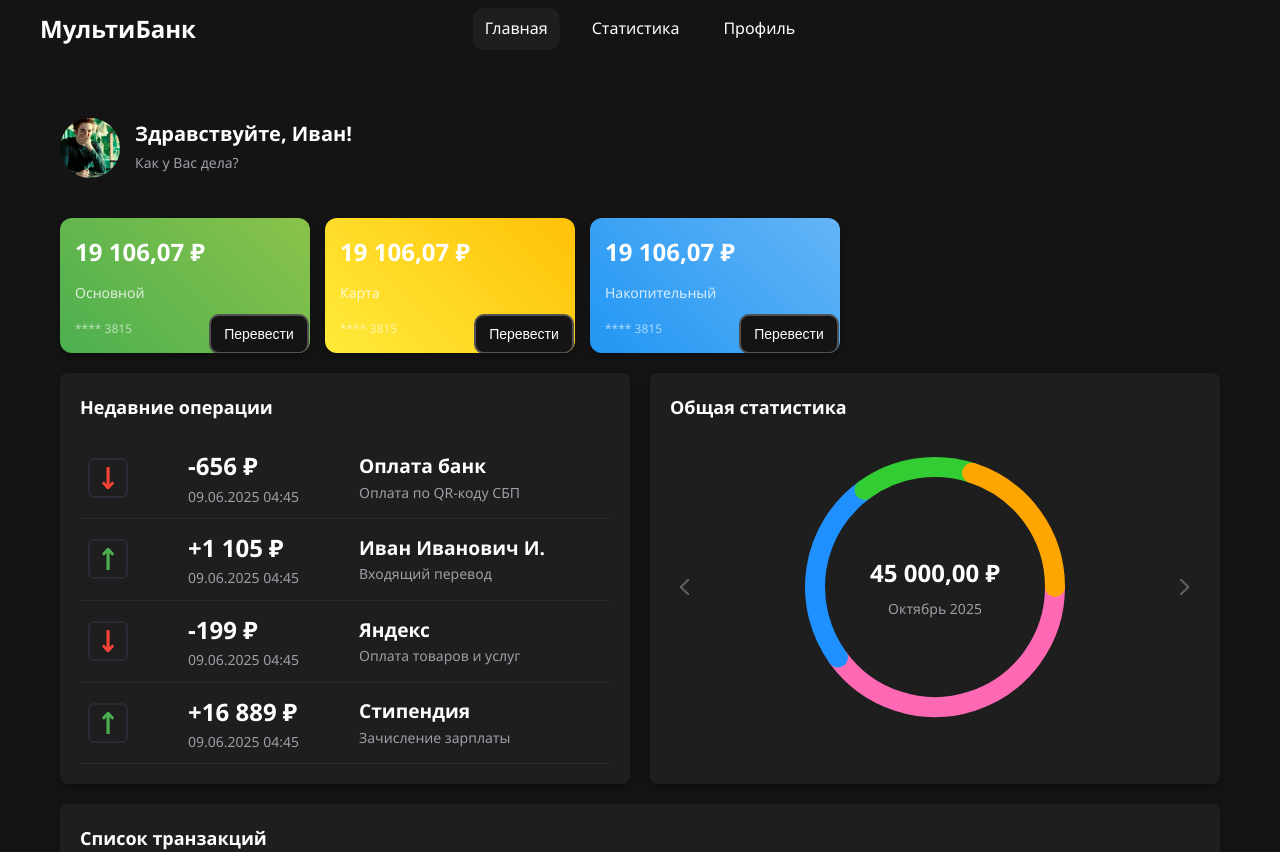
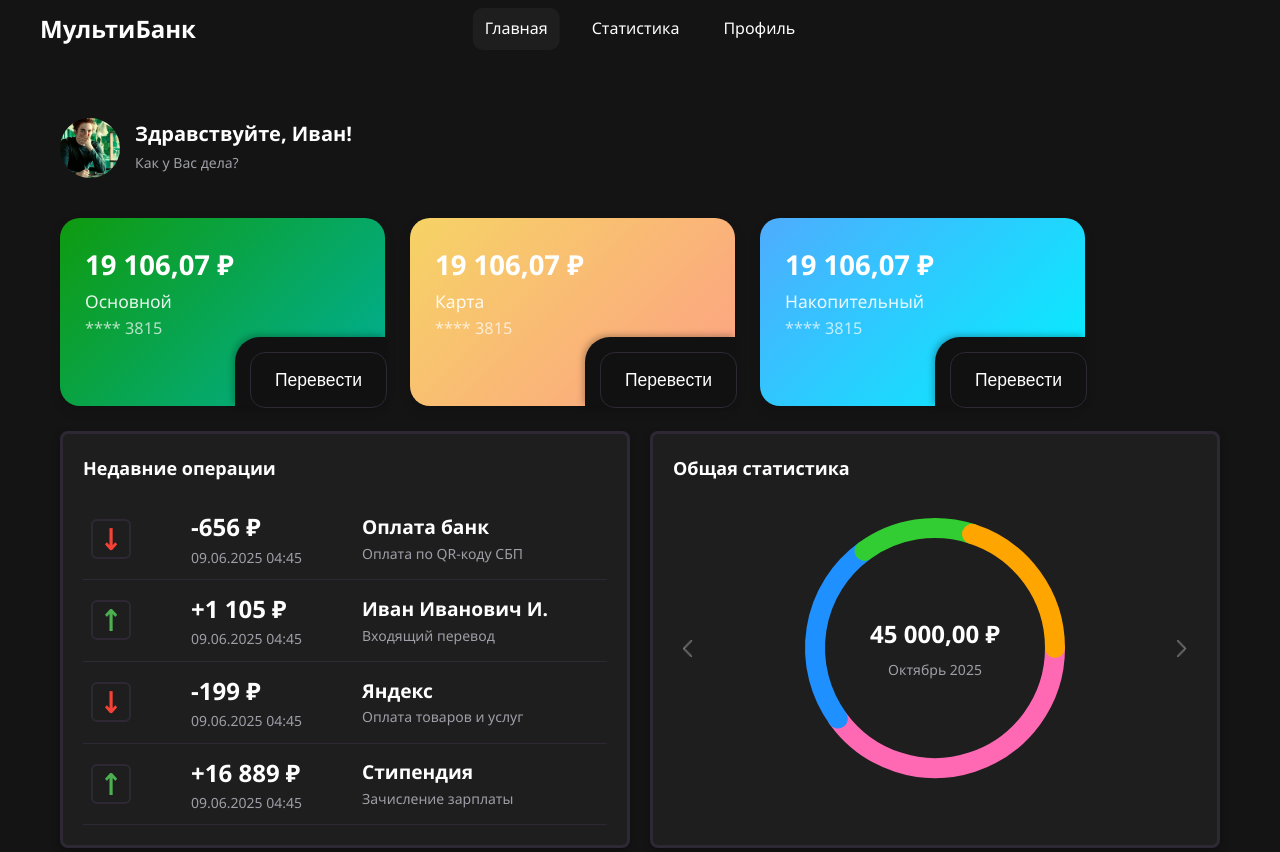
Before and after one commit to 1nastya3425/AlienBank, a React (Vite) app in the folder frontend/: page / in a window 1280 px wide. Shown: the top 852 px of the page. Built offline with nearby package versions, Linux system fonts and the light colour scheme.

Commit message:
главная, секция прокрутки карт не законченаgit add .!

```diff
--- a/frontend/src/components/CardsCarousel/CardsCarousel.scss
+++ b/frontend/src/components/CardsCarousel/CardsCarousel.scss
@@ -1,81 +1,103 @@
-// src/components/CardsCarousel/CardsCarousel.scss
-
 @import '../../styles/variables.scss';
 
 .cards-carousel {
-  margin-bottom: 20px;
+  margin-bottom: 25px;
   display: flex;
-  gap: 15px;
+  gap: 25px;
   flex-wrap: wrap;
 
   .card {
-    min-width: 250px;
-    padding: 15px;
-    border-radius: $border-radius-card;
     position: relative;
-    overflow: hidden;
-    box-shadow: $box-shadow;
-    transition: transform 0.2s;
+    min-width: 325px;
+    height: 188px;
+    padding: 25px;
+    border-radius: 20px;
+    background-clip: padding-box; // не даёт градиенту "вылезать" за границы
+    box-shadow: 0 5px 12px rgba(0, 0, 0, 0.15);
+    color: white;
     display: flex;
     flex-direction: column;
-    background: $gradient-main-card;
+    justify-content: space-between;
+    transition: transform 0.2s, box-shadow 0.2s;
+    outline: none;
+    border: none;
 
     &:hover {
-      transform: translateY(-2px);
+      transform: translateY(-3px);
+      box-shadow: 0 10px 20px rgba(0, 0, 0, 0.25);
+      outline: none;
     }
 
     &.green {
-      background: $gradient-main-card;
+      background: linear-gradient(135deg, #0f9b0f, #00b09b);
     }
 
     &.yellow {
-      background: $gradient-debit-card;
+      background: linear-gradient(135deg, #f6d365, #fda085);
     }
 
     &.blue {
-      background: $gradient-savings-card;
-    }
-
-    .card-content {
-      display: flex;
-      flex-direction: column;
-      gap: 5px;
-      flex-grow: 1;
+      background: linear-gradient(135deg, #4facfe, #00f2fe);
     }
 
     .balance {
-      font-size: 24px;
-      font-weight: bold;
-      margin-bottom: 5px;
+      font-size: 27.5px;
+      font-weight: 600;
     }
 
     .type {
-      font-size: $font-size-small;
-      opacity: 0.8;
+      font-size: 17.5px;
+      opacity: 0.9;
     }
 
     .card-number {
-      font-size: $font-size-tiny;
-      opacity: 0.6;
-      margin-top: 10px;
+      font-size: 16.25px;
+      opacity: 0.7;
+    }
+
+    &::after {
+      content: "";
+      position: absolute;
+      bottom: 0;
+      right: 0;
+      width: 150px;
+      height: 69px;
+      background-color: #111;
+      border-top-left-radius: 25px;
+      z-index: 1;
+      box-shadow: -2px -2px 6px rgba(0, 0, 0, 0.25);
     }
 
     .transfer-btn {
       position: absolute;
-      bottom: -1px;
-      right: 1px;
-      background-color: $button-bg;
-      color: $button-color;
-      border: 2px solid $button-border-color;
-      border-radius: 10px;
-      padding: 5px 10px;
-      font-size: 14px;
+      left: 190px;
+      top: 134px;
+      width: 137px;
+      height: 56px;
+      border-radius: 15px;
+      border: 1px solid #2d2834; // вернули аккуратную рамку
+      background: #111;
+      color: #fff;
+      font-weight: 500;
+      font-size: 17.5px;
       cursor: pointer;
-      transition: background 0.2s;
-      width: 100px;
-      height: 40px;
+      z-index: 2;
+      transition: background 0.2s, transform 0.1s;
+      outline: none;
 
       &:hover {
+        background: #1a1a1a;
+        transform: translateY(-1px);
+        border-color: #2d2834; // не меняем цвет рамки
+      }
+
+      &:active {
+        transform: translateY(0);
+      }
+
+      &:focus {
+        outline: none;
+        box-shadow: none;
       }
     }
   }
--- a/frontend/src/components/RecentOperations/RecentOperations.scss
+++ b/frontend/src/components/RecentOperations/RecentOperations.scss
@@ -6,6 +6,7 @@
   background: $background-block;
   padding: 20px;
   border-radius: $border-radius-default;
+  border: 3px solid $border-color;
   box-shadow: $box-shadow;
 
   h3 {
--- a/frontend/src/components/StatsOverview/StatsOverview.scss
+++ b/frontend/src/components/StatsOverview/StatsOverview.scss
@@ -4,6 +4,7 @@
   background: $background-block;
   padding: 20px;
   border-radius: $border-radius-default;
+  border: 3px solid $border-color;
   box-shadow: $box-shadow;
   position: relative;
 
--- a/frontend/src/components/TransactionList/TransactionList.scss
+++ b/frontend/src/components/TransactionList/TransactionList.scss
@@ -6,6 +6,7 @@
   background: $background-block;
   padding: 20px;
   border-radius: $border-radius-default;
+  border: 3px solid $border-color;
   box-shadow: $box-shadow;
 
   h3 {
--- a/frontend/src/pages/Transactions/Transactions.jsx
+++ b/frontend/src/pages/Transactions/Transactions.jsx
@@ -14,17 +14,8 @@ const Transactions = () => {
   return (
     <div className="transactions-page">
     <Header />
-      <h2>Все транзакции</h2>
       <div className="transactions-container">
         <table>
-          <thead>
-            <tr>
-              <th>Дата</th>
-              <th>Банк</th>
-              <th>Описание</th>
-              <th>Сумма</th>
-            </tr>
-          </thead>
           <tbody>
             {transactions.map(tx => (
               <tr key={tx.id}>
--- a/frontend/src/pages/Transactions/Transactions.scss
+++ b/frontend/src/pages/Transactions/Transactions.scss
@@ -3,21 +3,14 @@
 @import '../../styles/variables.scss';
 
 .transactions-page {
+
+
+
+  .transactions-container {
   background: $background-block;
   padding: 20px;
   border-radius: $border-radius-default;
   box-shadow: $box-shadow;
-
-  h2 {
-    margin-bottom: 15px;
-    font-size: $font-size-h2;
-    color: $color-text-primary;
-  }
-
-  .transactions-container {
-    overflow-y: auto;
-    max-height: 60vh; // или другая высота
-    padding-right: 8px;
 
     table {
       width: 100%;
```
